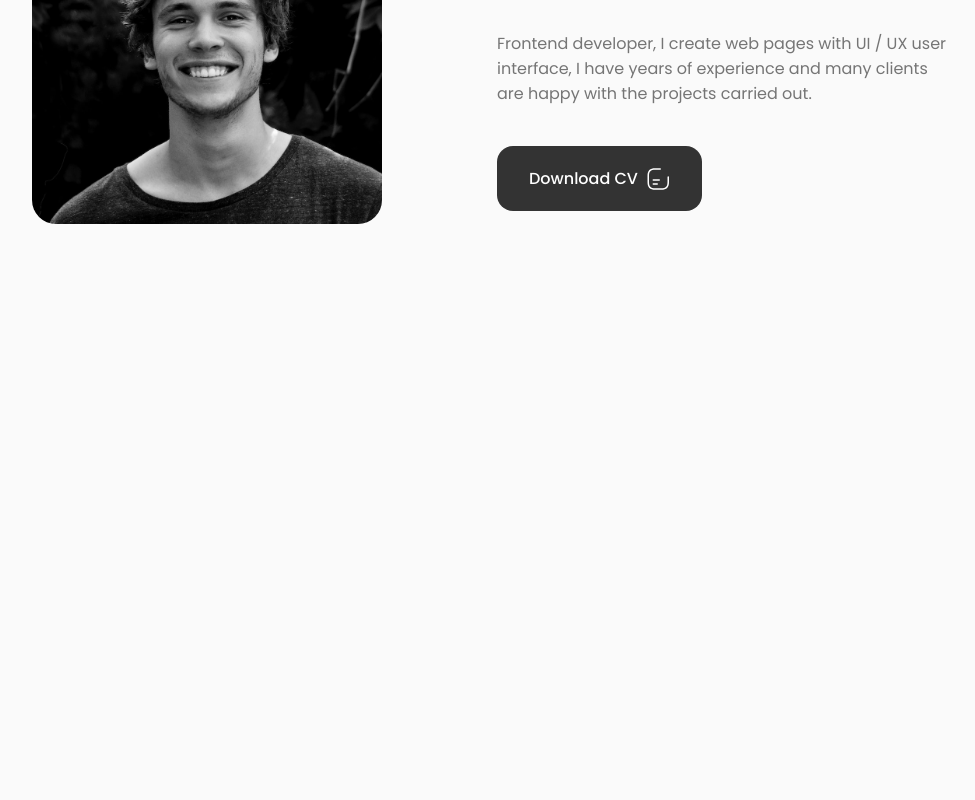
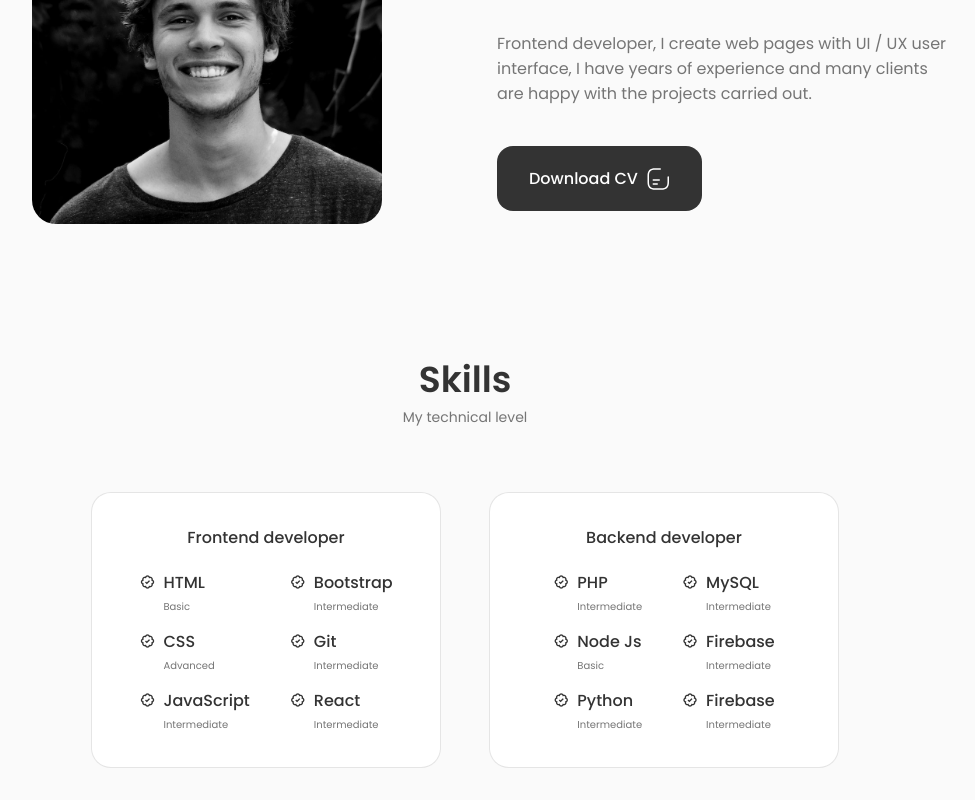
Before and after one commit to junsheng526/portfolio, a React (Create React App) app: page / in a window 1280 px wide. Shown: the part 1029-1829 px from the top of the page, without its empty margins (175-1150 px from the left). Before the commit the page ends 1285 px from the top, so only its background shows below. Built offline with nearby package versions, Linux system fonts and the light colour scheme.

Commit message:
update skills section

```diff
--- a/src/App.js
+++ b/src/App.js
@@ -3,6 +3,7 @@
 import Header from './components/header/Header';
 import Home from './components/home/Home';
 import About from './components/about/About';
+import Skills from './components/skills/Skills';
 
 const App = () => {
   return (
@@ -12,6 +13,7 @@
       <main className='main'>
         <Home />
         <About />
+        <Skills />
       </main>
     </>
   )
--- /dev/null
+++ b/src/components/skills/Backend.jsx
@@ -0,0 +1,64 @@
+import React from 'react'
+
+const Backend = () => {
+    return (
+        <div className="skills__content">
+            <h3 className="skills__title">Backend developer</h3>
+            <div className="skills__box">
+                <div className="skills__group">
+                    <div className="skills__data">
+                        <i class="bx bx-badge-check"></i>
+                        <div>
+                            <h3 className="skills__name">PHP</h3>
+                            <span className="skills__level">Intermediate</span>
+                        </div>
+                    </div>
+
+                    <div className="skills__data">
+                        <i class="bx bx-badge-check"></i>
+                        <div>
+                            <h3 className="skills__name">Node Js</h3>
+                            <span className="skills__level">Basic</span>
+                        </div>
+                    </div>
+
+                    <div className="skills__data">
+                        <i class="bx bx-badge-check"></i>
+                        <div>
+                            <h3 className="skills__name">Python</h3>
+                            <span className="skills__level">Intermediate</span>
+                        </div>
+                    </div>
+                </div>
+
+                <div className="skills__group">
+                    <div className="skills__data">
+                        <i class="bx bx-badge-check"></i>
+                        <div>
+                            <h3 className="skills__name">MySQL</h3>
+                            <span className="skills__level">Intermediate</span>
+                        </div>
+                    </div>
+
+                    <div className="skills__data">
+                        <i class="bx bx-badge-check"></i>
+                        <div>
+                            <h3 className="skills__name">Firebase</h3>
+                            <span className="skills__level">Intermediate</span>
+                        </div>
+                    </div>
+
+                    <div className="skills__data">
+                        <i class="bx bx-badge-check"></i>
+                        <div>
+                            <h3 className="skills__name">Firebase</h3>
+                            <span className="skills__level">Intermediate</span>
+                        </div>
+                    </div>
+                </div>
+            </div>
+        </div>
+    )
+}
+
+export default Backend
--- /dev/null
+++ b/src/components/skills/Frontend.jsx
@@ -0,0 +1,64 @@
+import React from 'react'
+
+const Frontend = () => {
+    return (
+        <div className="skills__content">
+            <h3 className="skills__title">Frontend developer</h3>
+            <div className="skills__box">
+                <div className="skills__group">
+                    <div className="skills__data">
+                        <i class="bx bx-badge-check"></i>
+                        <div>
+                            <h3 className="skills__name">HTML</h3>
+                            <span className="skills__level">Basic</span>
+                        </div>
+                    </div>
+
+                    <div className="skills__data">
+                        <i class="bx bx-badge-check"></i>
+                        <div>
+                            <h3 className="skills__name">CSS</h3>
+                            <span className="skills__level">Advanced</span>
+                        </div>
+                    </div>
+
+                    <div className="skills__data">
+                        <i class="bx bx-badge-check"></i>
+                        <div>
+                            <h3 className="skills__name">JavaScript</h3>
+                            <span className="skills__level">Intermediate</span>
+                        </div>
+                    </div>
+                </div>
+
+                <div className="skills__group">
+                    <div className="skills__data">
+                        <i class="bx bx-badge-check"></i>
+                        <div>
+                            <h3 className="skills__name">Bootstrap</h3>
+                            <span className="skills__level">Intermediate</span>
+                        </div>
+                    </div>
+
+                    <div className="skills__data">
+                        <i class="bx bx-badge-check"></i>
+                        <div>
+                            <h3 className="skills__name">Git</h3>
+                            <span className="skills__level">Intermediate</span>
+                        </div>
+                    </div>
+
+                    <div className="skills__data">
+                        <i class="bx bx-badge-check"></i>
+                        <div>
+                            <h3 className="skills__name">React</h3>
+                            <span className="skills__level">Intermediate</span>
+                        </div>
+                    </div>
+                </div>
+            </div>
+        </div>
+    )
+}
+
+export default Frontend
--- a/src/components/skills/Skills.jsx
+++ b/src/components/skills/Skills.jsx
@@ -1,8 +1,19 @@
 import React from 'react'
+import "./skills.css"
+import Frontend from './Frontend'
+import Backend from './Backend'
 
 const Skills = () => {
     return (
-        <div>Skills</div>
+        <section className="skills section" id="skills">
+            <h2 className="section__title">Skills</h2>
+            <span className="section__subtitle">My technical level</span>
+
+            <div className="skills__container container grid">
+                <Frontend />
+                <Backend />
+            </div>
+        </section>
     )
 }
 
--- a/src/components/skills/skills.css
+++ b/src/components/skills/skills.css
@@ -0,0 +1,82 @@
+.skills__container {
+    grid-template-columns: repeat(2, 350px);
+    column-gap: 3rem;
+    justify-content: center;
+}
+
+.skills__content {
+    background-color: var(--container-color);
+    border: 1px solid rgba(0, 0, 0, 0.1);
+    padding: 2rem 4rem;
+    border-radius: 1.25rem;
+}
+
+.skills__title {
+    font-size: var(--normal-font-size);
+    font-weight: var(--font-medium);
+    text-align: center;
+    margin-bottom: var(--mb-1-5);
+}
+
+.skills__box {
+    display: flex;
+    justify-content: center;
+    column-gap: 2.5rem;
+}
+
+.skills__group {
+    display: grid;
+    align-items: flex-start;
+    row-gap: 1rem;
+}
+
+.skills__data {
+    display: flex;
+    column-gap: 0.5rem;
+}
+
+.skills .bx-badge-check {
+    font-size: 1rem;
+    color: var(--title-color);
+}
+
+.skills__name {
+    font-size: var(--normal-font-size);
+    font-weight: var(--font-medium);
+    line-height: 18px;
+}
+
+.skills__level {
+    font-size: var(--tiny-font-size);
+}
+
+/*=============== BREAKPOINTS ===============*/
+/* For large devices */
+@media screen and (max-width: 992px) {
+    .skills__container {
+        grid-template-columns: max-content;
+        row-gap: 2rem;
+    }
+}
+
+/* For medium devices */
+@media screen and (max-width: 576px) {
+    .skills__container {
+        grid-template-columns: 1fr;
+    }
+
+    .skills__content {
+        padding: 1.5rem;
+    }
+}
+
+/* For small devices */
+@media screen and (max-width: 350px) {
+    .skills__box {
+        column-gap: 1.25rem;
+    }
+
+    .skills__name {
+        font-size: var(--small-font-size);
+    }
+}
```
